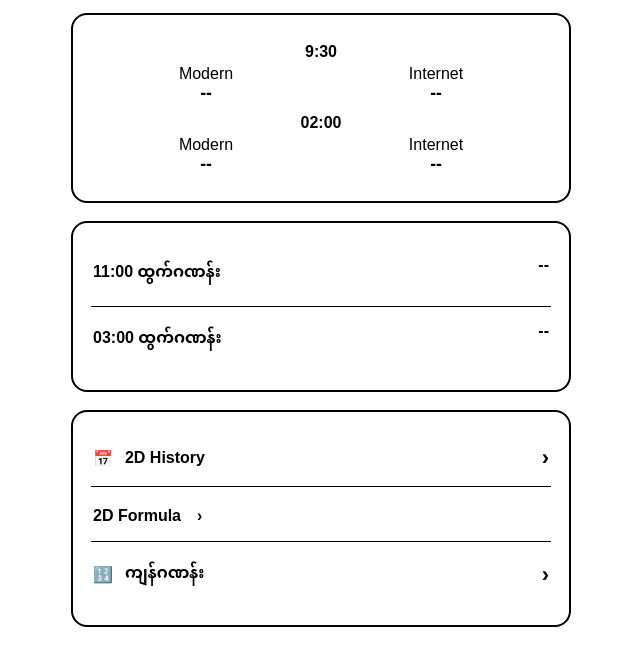
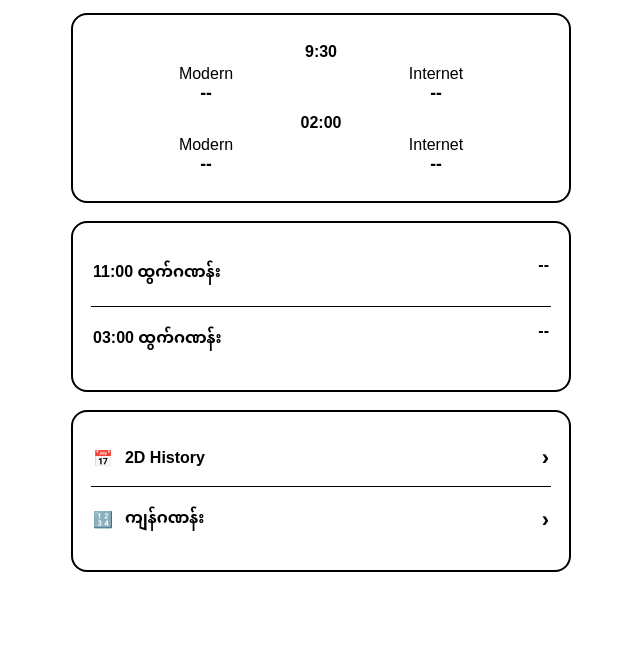
Before and after one commit to pyaesonephyogameacc2003-arch/global-2d-live, a plain HTML site: page index.html in a window 1280 px wide. Shown: the part 475-1138 px from the top of the page, without its empty margins (319-959 px from the left). After the commit the page ends 1083 px from the top, so only its background shows below. Drawn offline with Linux system fonts and the light colour scheme; no server answers.

Commit message:
Remove unused 2D Formula menu item

```diff
--- a/index.html
+++ b/index.html
@@ -166,7 +166,7 @@ h1{text-align:center;font-size:24px}
 <div class="card">
 
 <a class="feature-card" href="/history.html"><span>📅</span><b>2D History</b><i>›</i></a>
-<div class="feature">2D Formula　›</div>
+
 <a class="feature-card" href="/remaining.html"><span>🔢</span><b>ကျန်ဂဏန်း</b><i>›</i></a>
 
 </div>
```
